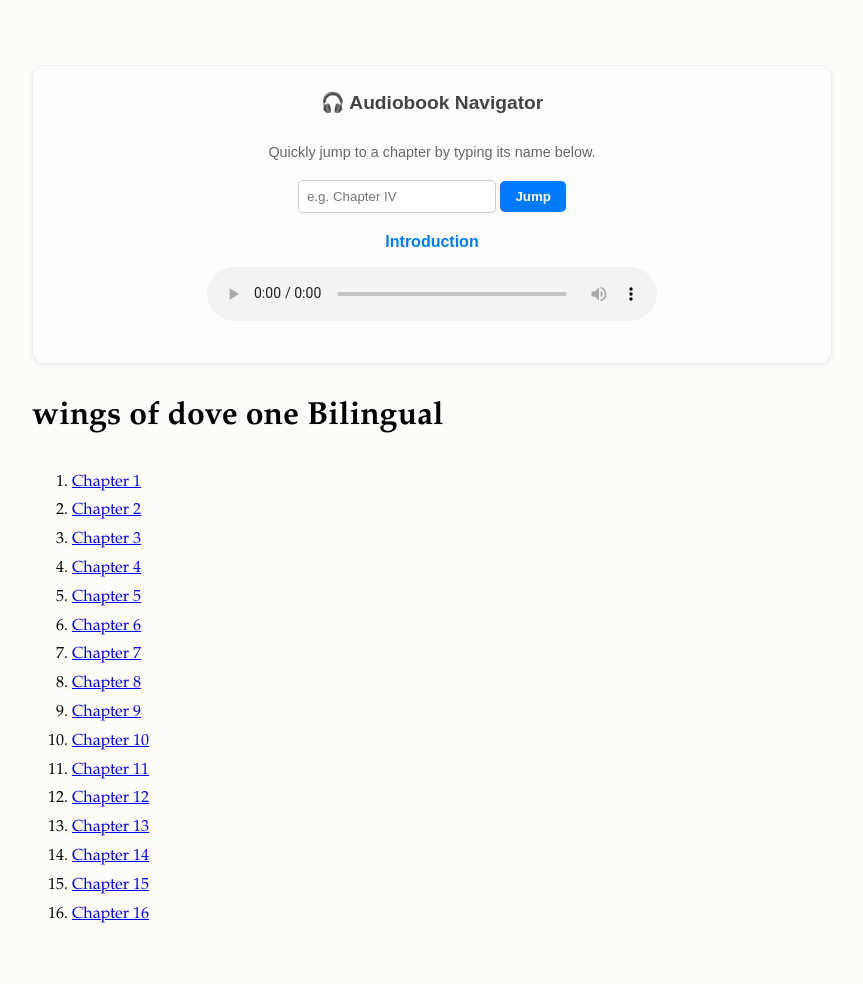
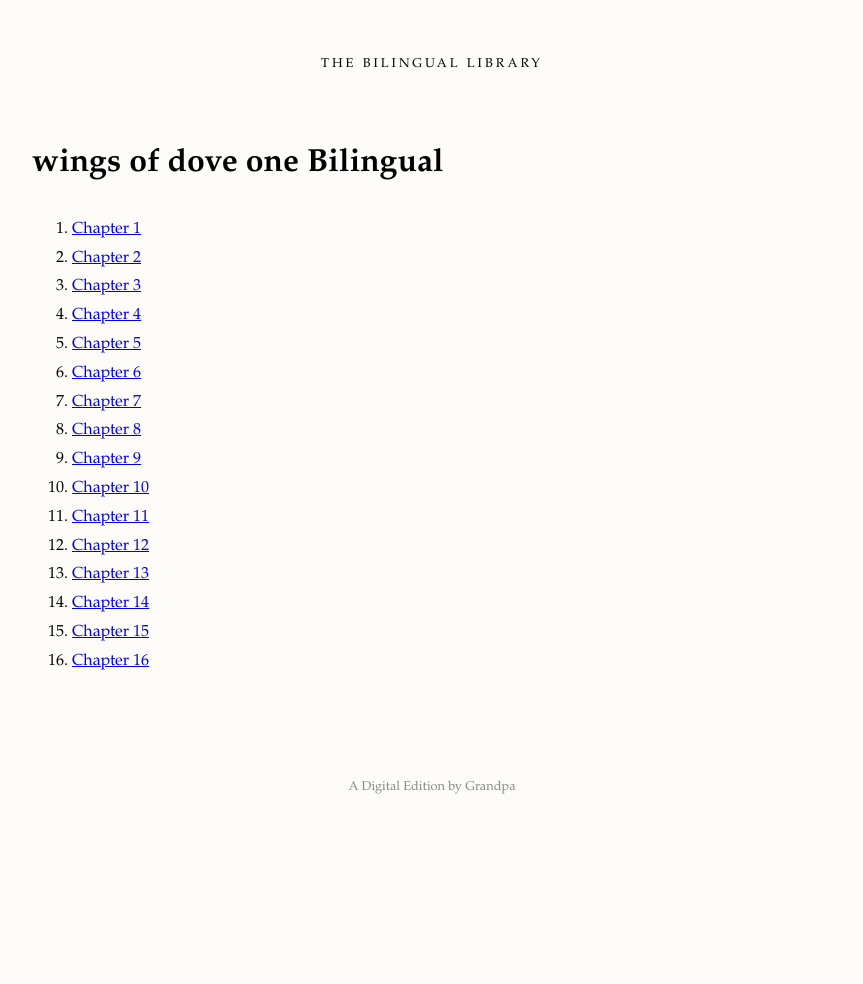
Before and after one commit to egilchri/wings_one, a Jekyll site: the page built from index.html, in a window 1280 px wide. Shown: the whole page, without its empty margins (208-1071 px from the left). Built offline with Jekyll 4.4.1, drawn with Linux system fonts in a browser that asks for light colours; after the commit the page ends 900 px from its top, so only the background shows below that.

Commit message:
Get rid of audio player at the top of each page

```diff
--- a/_layouts/default.html
+++ b/_layouts/default.html
@@ -1,94 +1,22 @@
 <!DOCTYPE html>
-<html>
+<html lang="en">
 <head>
-    <meta http-equiv="Content-Type" content="text/html;charset=utf-8" />
-    <link href="{{ '/style.css' | relative_url }}" rel="stylesheet" type="text/css" />
+    <meta charset="UTF-8">
+    <meta name="viewport" content="width=device-width, initial-scale=1.0">
     <title>{{ page.title }}</title>
-
-    <script async src="https://www.googletagmanager.com/gtag/js?id=G-49F7ZDY541"></script>
-    <script>
-      window.dataLayer = window.dataLayer || [];
-      function gtag(){dataLayer.push(arguments);}
-      gtag('js', new Date());
-      gtag('config', 'G-49F7ZDY541');
-    </script>
+    <link rel="stylesheet" href="{{ "/new_style.css" | relative_url }}">
 </head>
 <body>
-    <div class="calibre" id="calibre_link-0">
+    <header style="text-align: center; margin-bottom: 60px;">
+        <p style="letter-spacing: 3px; font-size: 0.8em; text-transform: uppercase;">The Bilingual Library</p>
+    </header>
 
-        <div style="background: #fdfdfd; padding: 20px; border: 1px solid #eee; border-radius: 12px; margin: 25px 0; text-align: center; font-family: sans-serif; box-shadow: 0 2px 5px rgba(0,0,0,0.05);">
-            <h3 style="margin-top: 0; color: #444; font-size: 1.2em;">🎧 Audiobook Navigator</h3>
-            <p style="font-size: 0.9em; color: #666;">Quickly jump to a chapter by typing its name below.</p>
+    <main>
+        {{ content }}
+    </main>
 
-            <div style="margin-bottom: 15px;">
-                <input type="text" id="chapterSearch" placeholder="e.g. Chapter IV" style="padding: 8px; width: 180px; border-radius: 5px; border: 1px solid #ccc;">
-                <button onclick="jumpToChapter()" style="padding: 8px 15px; border-radius: 5px; background: #007aff; color: white; border: none; cursor: pointer; font-weight: bold;">Jump</button>
-            </div>
-
-            <div id="active-chapter" style="font-weight: bold; color: #007aff; margin-bottom: 10px; min-height: 1.2em;">Introduction</div>
-
-            <audio id="audioPlayer" controls preload="metadata" style="width: 100%; max-width: 450px; margin-bottom: 12px;">
-
-               <source src="https://media.githubusercontent.com/media/egilchri/wings_one/main/wings_one_all.mp3" type="audio/mpeg">
-
-            </audio>
-        </div>
-
-        {{ content }}
-
-    </div>
-
-    <script>
-        // Chapter mapping (seconds). Note: Update these numbers via your Python script!
-        const chapterMap = {
-            "chapter i": 0,
-            "chapter ii": 3914,
-            "chapter iii": 7444,
-            "chapter iv": 12309,
-            "chapter v": 16695,
-            "chapter vi": 20963,
-            "chapter vii": 23518,
-            "chapter viii": 27355,
-            "chapter ix": 30077,
-            "chapter x": 33487,
-            "chapter xi": 35229,
-            "chapter xii": 37451,
-            "chapter xiii": 40351,
-            "chapter xiv": 42750,
-            "chapter xv": 44884,
-            "chapter xvi": 47249,
-        };
-
-        const player = document.getElementById('audioPlayer');
-        const searchInput = document.getElementById('chapterSearch');
-        const display = document.getElementById('active-chapter');
-
-        function jumpToChapter() {
-            const query = searchInput.value.toLowerCase().trim();
-            if (chapterMap[query] !== undefined) {
-                player.currentTime = chapterMap[query];
-                player.play();
-            } else {
-                alert("Chapter not recognized. Try 'Chapter II' or 'Chapter III'.");
-            }
-        }
-
-        // Listen for "Enter" key in the search box
-        searchInput.addEventListener("keypress", function(event) {
-            if (event.key === "Enter") {
-                jumpToChapter();
-            }
-        });
-
-        player.addEventListener('timeupdate', () => {
-            let current = "Introduction";
-            for (const [name, time] of Object.entries(chapterMap)) {
-                if (player.currentTime >= time) {
-                    current = name.toUpperCase();
-                }
-            }
-            display.innerText = "Currently Playing: " + current;
-        });
-    </script>
+    <footer style="margin-top: 100px; text-align: center; font-size: 0.8em; color: #888;">
+        <p>A Digital Edition by Grandpa</p>
+    </footer>
 </body>
 </html>
```
